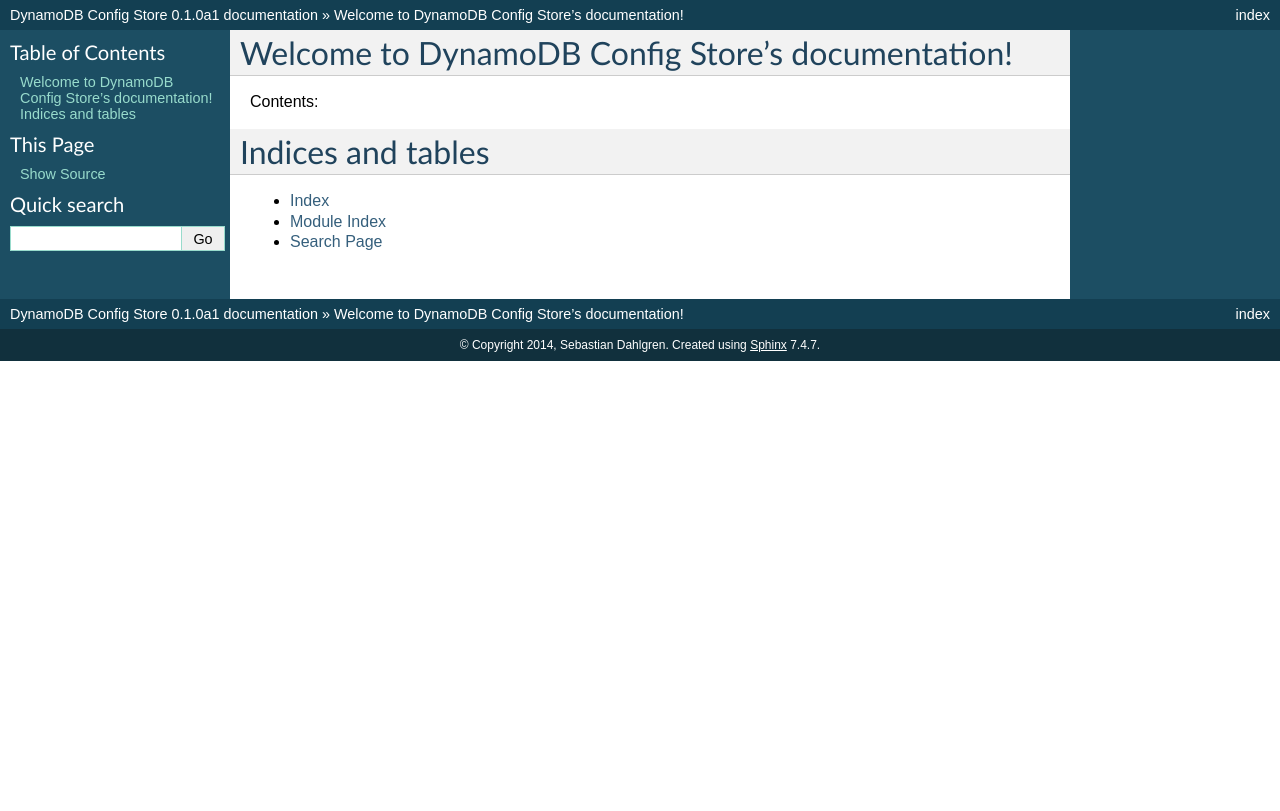
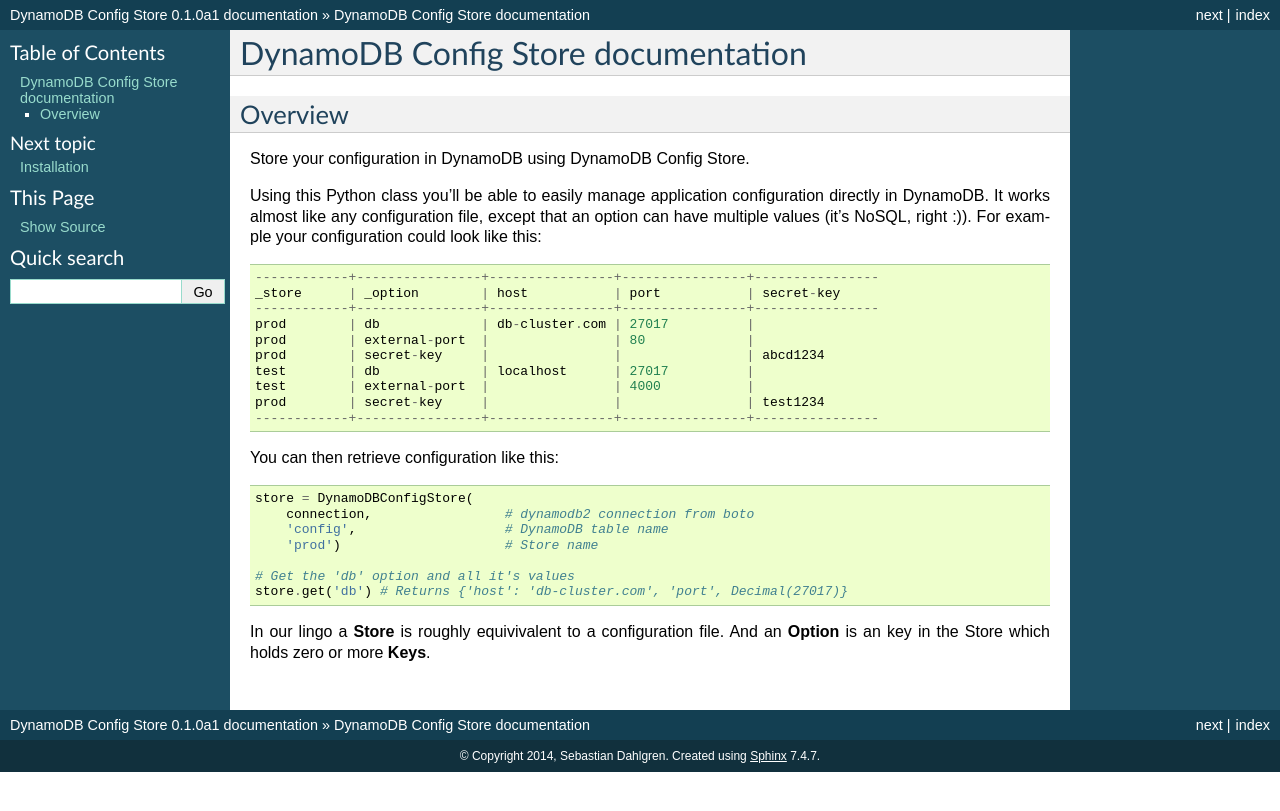
Before and after one commit to sebdah/dynamodb-config-store, a Sphinx documentation site: the page built from docs/index.rst, in a window 1280 px wide. Shown: the top 811 px of the page. Built offline with Sphinx 7.4.7, drawn with Linux system fonts in a browser that asks for light colours.

Commit message:
Added Sphinx documentation #9

```diff
--- /dev/null
+++ b/docs/bug_reporting.rst
@@ -0,0 +1,4 @@
+Bugs and feature requests
+=========================
+
+Please report any found bugs or file feature requests at our `GitHub issues page <https://github.com/sebdah/dynamodb-config-store/issues>`_.
--- a/docs/conf.py
+++ b/docs/conf.py
@@ -18,7 +18,7 @@
 # If extensions (or modules to document with autodoc) are in another directory,
 # add these directories to sys.path here. If the directory is relative to the
 # documentation root, use os.path.abspath to make it absolute, like shown here.
-sys.path.insert(0, os.path.abspath('../dynamodb_config_store'))
+sys.path.insert(0, os.path.abspath('..'))
 
 # -- General configuration ------------------------------------------------
 
--- a/docs/index.rst
+++ b/docs/index.rst
@@ -1,21 +1,47 @@
-.. DynamoDB Config Store documentation master file, created by
-   sphinx-quickstart on Thu Jun 26 13:16:36 2014.
-   You can adapt this file completely to your liking, but it should at least
-   contain the root `toctree` directive.
-
-Welcome to DynamoDB Config Store's documentation!
-=================================================
-
-Contents:
+.. DynamoDB Config Store index
 
 .. toctree::
-   :maxdepth: 2
+    :hidden:
+    :maxdepth: 3
 
+    installation
+    usage
+    api
+    release_notes
+    bug_reporting
+    license
 
+DynamoDB Config Store documentation
+===================================
 
-Indices and tables
-==================
+Overview
+--------
 
-* :ref:`genindex`
-* :ref:`modindex`
-* :ref:`search`
+Store your configuration in DynamoDB using DynamoDB Config Store.
+
+Using this Python class you'll be able to easily manage application configuration directly in DynamoDB. It works almost like any configuration file, except that an option can have multiple values (it's NoSQL, right :)). For example your configuration could look like this:
+::
+
+    ------------+----------------+----------------+----------------+----------------
+    _store      | _option        | host           | port           | secret-key
+    ------------+----------------+----------------+----------------+----------------
+    prod        | db             | db-cluster.com | 27017          |
+    prod        | external-port  |                | 80             |
+    prod        | secret-key     |                |                | abcd1234
+    test        | db             | localhost      | 27017          |
+    test        | external-port  |                | 4000           |
+    prod        | secret-key     |                |                | test1234
+    ------------+----------------+----------------+----------------+----------------
+
+You can then retrieve configuration like this:
+::
+
+    store = DynamoDBConfigStore(
+        connection,                 # dynamodb2 connection from boto
+        'config',                   # DynamoDB table name
+        'prod')                     # Store name
+
+    # Get the 'db' option and all it's values
+    store.get('db') # Returns {'host': 'db-cluster.com', 'port', Decimal(27017)}
+
+In our lingo a **Store** is roughly equivivalent to a configuration file. And an **Option** is an key in the Store which holds zero or more **Keys**.
```
Also changed, not shown: README.md (+4 -0 lines), docs/api.rst (added, +17 -0 lines), docs/installation.rst (added, +14 -0 lines), docs/license.rst (added, +17 -0 lines), docs/release_notes.rst (added, +13 -0 lines), docs/usage.rst (added, +89 -0 lines).
